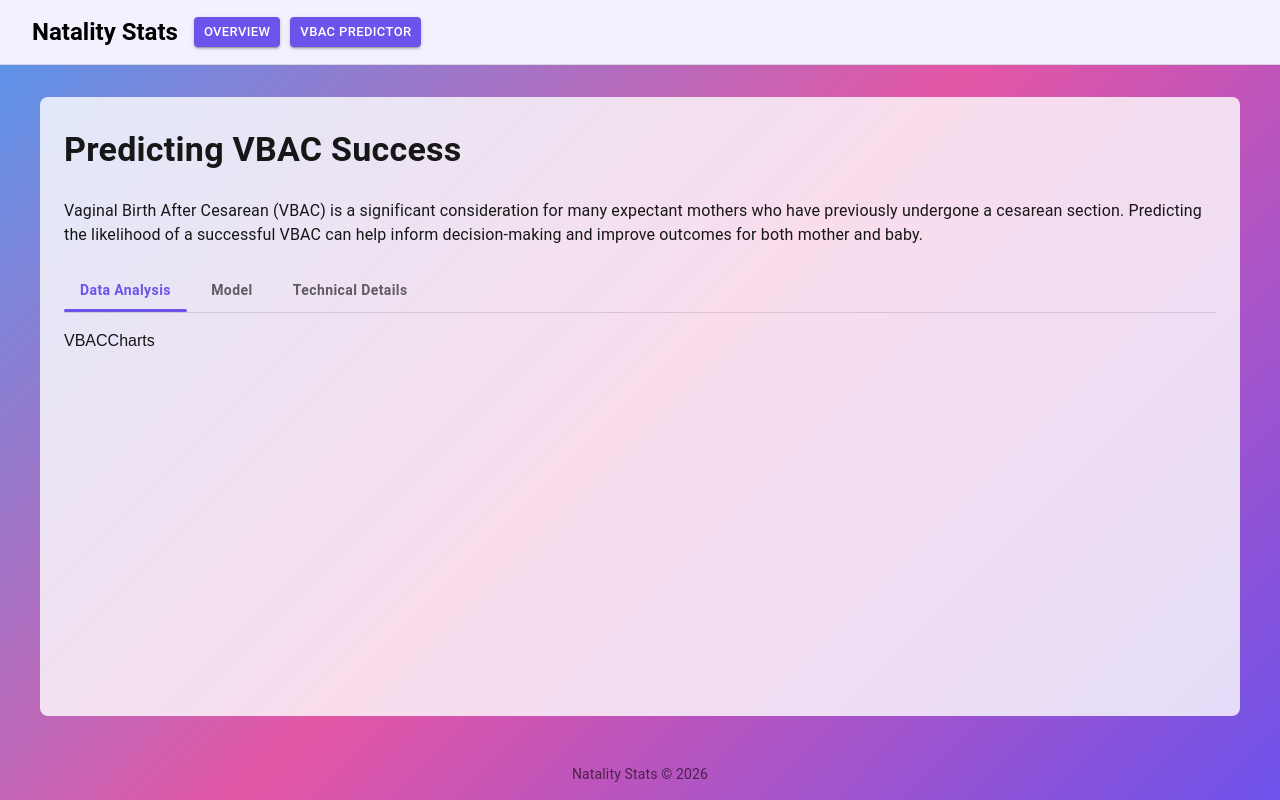
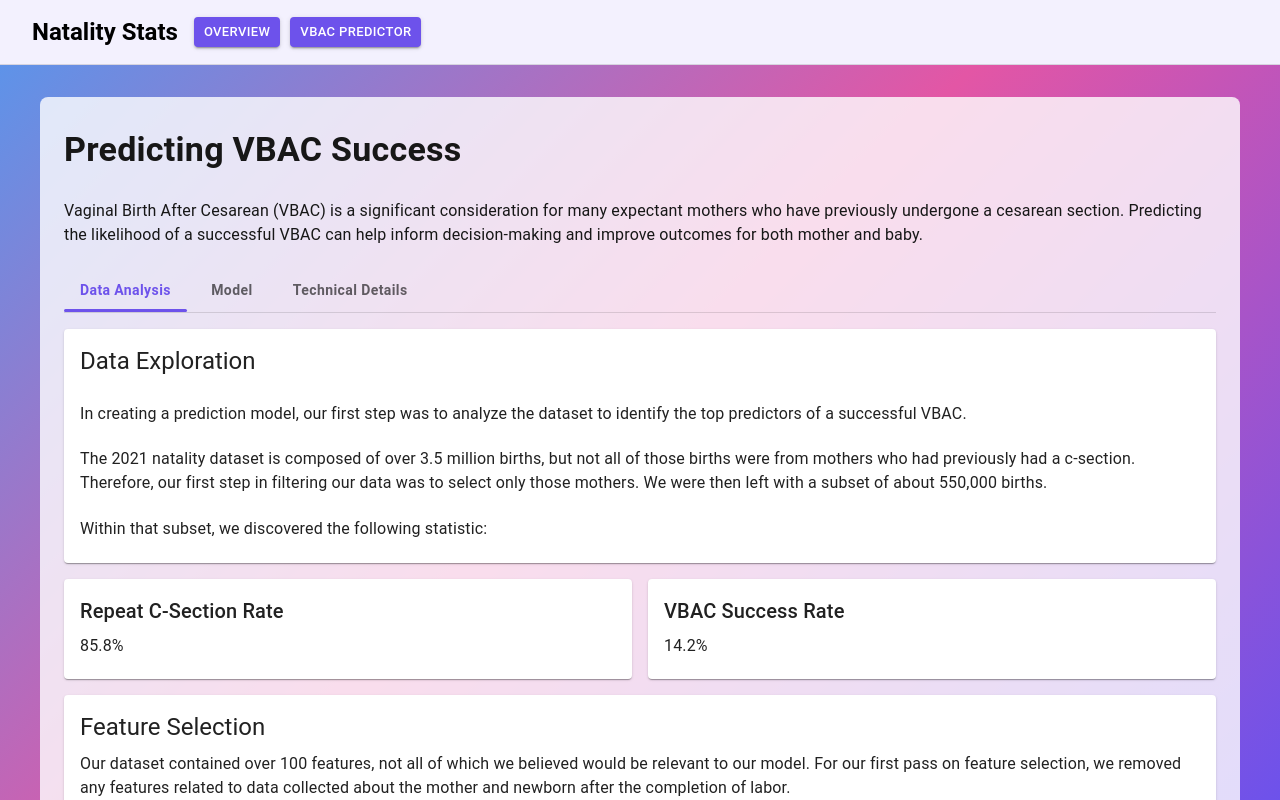
Before and after one commit to shroommu/natality-stats, a Next.js app in the folder frontend/: page /vbac in a window 1280 px wide. Both pictures are taken after a click on the tab "Data Analysis". Shown: the top 800 px of the page. Built offline with nearby package versions, Linux system fonts and the light colour scheme.

Commit message:
start eda writeup

```diff
--- a/frontend/app/vbac/components/charts.tsx
+++ b/frontend/app/vbac/components/charts.tsx
@@ -1,3 +1,115 @@
+import {
+  Box,
+  Typography,
+  Card,
+  Grid,
+  List,
+  ListItem,
+  ListItemText,
+} from "@mui/material";
+
 export function VBACCharts() {
-  return <div>VBACCharts</div>;
+  const features = [
+    { id: 1, name: "Augmentation of Labor" },
+    { id: 2, name: "Induction of Labor" },
+    { id: 3, name: "Attendant at Birth" },
+    { id: 4, name: "Time of Birth" },
+    { id: 5, name: "Prior Births Now Living" },
+    { id: 6, name: "Number of Previous Cesarean" },
+    { id: 7, name: "BMI" },
+    { id: 8, name: "Birth Weight in Grams" },
+    { id: 9, name: "Gestation Age in Weeks" },
+    { id: 10, name: "Weight Gain" },
+    { id: 11, name: "Interval Since Last Live Birth" },
+    { id: 12, name: "Number of Prenatal Visits" },
+    { id: 13, name: "Mothers Height in Inches" },
+    { id: 14, name: "Mothers Single Year Age" },
+    { id: 15, name: "Fathers Combined Age" },
+  ];
+
+  return (
+    <Box sx={{ display: "flex", flexDirection: "column", gap: 2 }}>
+      <Card
+        variant="elevation"
+        sx={{ p: 2, display: "flex", flexDirection: "column", gap: 2 }}
+      >
+        <Typography variant="h5" gutterBottom>
+          Data Exploration
+        </Typography>
+        <Typography variant="body1" gutterBottom>
+          In creating a prediction model, our first step was to analyze the
+          dataset to identify the top predictors of a successful VBAC.
+        </Typography>
+        <Typography variant="body1" gutterBottom>
+          The 2021 natality dataset is composed of over 3.5 million births, but
+          not all of those births were from mothers who had previously had a
+          c-section. Therefore, our first step in filtering our data was to
+          select only those mothers. We were then left with a subset of about
+          550,000 births.
+        </Typography>
+        <Typography variant="body1" gutterBottom>
+          Within that subset, we discovered the following statistic:
+        </Typography>
+      </Card>
+      <Box
+        sx={{
+          display: "flex",
+          flexDirection: "row",
+          gap: 2,
+          justifyContent: "space-between",
+          width: "100%",
+        }}
+      >
+        <Card variant="elevation" sx={{ p: 2, flex: 1 }}>
+          <Typography variant="h6" gutterBottom>
+            Repeat C-Section Rate
+          </Typography>
+          <Typography variant="body1" gutterBottom>
+            85.8%
+          </Typography>
+        </Card>
+        <Card variant="elevation" sx={{ p: 2, flex: 1 }}>
+          <Typography variant="h6" gutterBottom>
+            VBAC Success Rate
+          </Typography>
+          <Typography variant="body1" gutterBottom>
+            14.2%
+          </Typography>
+        </Card>
+      </Box>
+      <Card variant="elevation" sx={{ p: 2, flex: 1 }}>
+        <Typography variant="h5" gutterBottom>
+          Feature Selection
+        </Typography>
+        <Typography variant="body1" gutterBottom>
+          Our dataset contained over 100 features, not all of which we believed
+          would be relevant to our model. For our first pass on feature
+          selection, we removed any features related to data collected about the
+          mother and newborn after the completion of labor.
+        </Typography>
+        <Typography variant="body1" gutterBottom>
+          To further refine our feature selection, we trained a Random Forest
+          classifier using our filtered dataset, then used the{" "}
+          feature_importances_ attribute to obtain a list of features that would
+          be worth exploring further.
+        </Typography>
+        <Typography variant="body1" gutterBottom>
+          That provided us with the following list of features, in order of
+          importance:
+        </Typography>
+
+        <Grid container spacing={2}>
+          {features.map((feature) => (
+            <Grid size={{ xs: 12, sm: 6 }} key={feature.id}>
+              <List dense sx={{ listStyleType: "disc", pl: 4 }} component="div">
+                <ListItem sx={{ display: "list-item" }} component="div">
+                  {feature.name}
+                </ListItem>
+              </List>
+            </Grid>
+          ))}
+        </Grid>
+      </Card>
+    </Box>
+  );
 }
```
